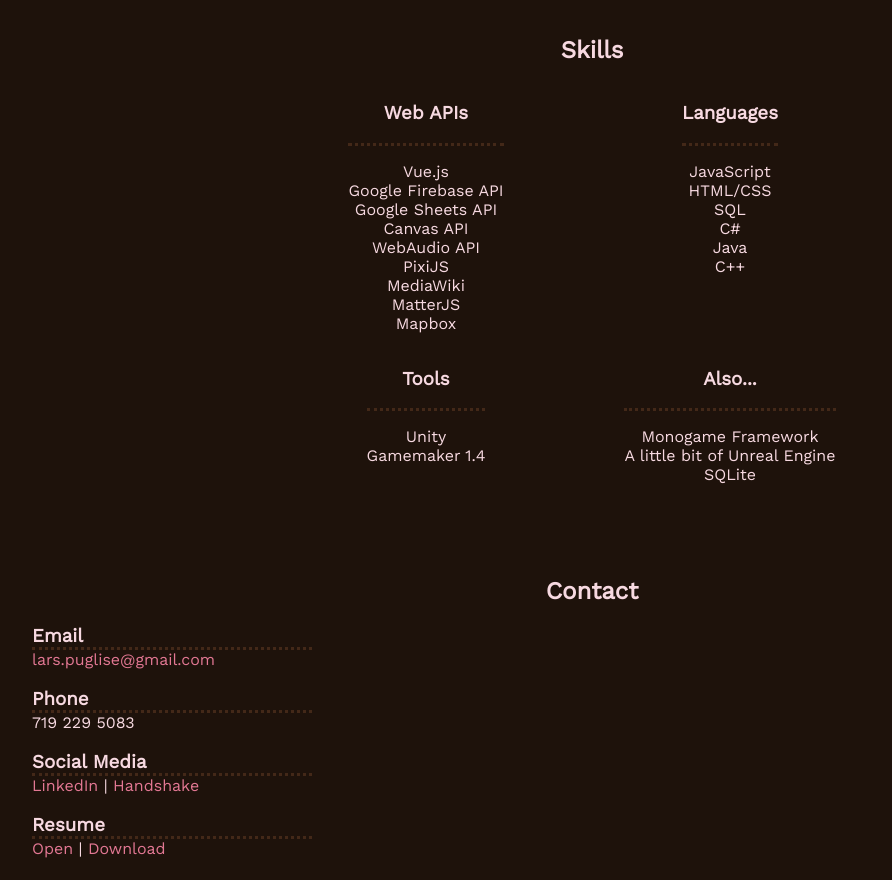
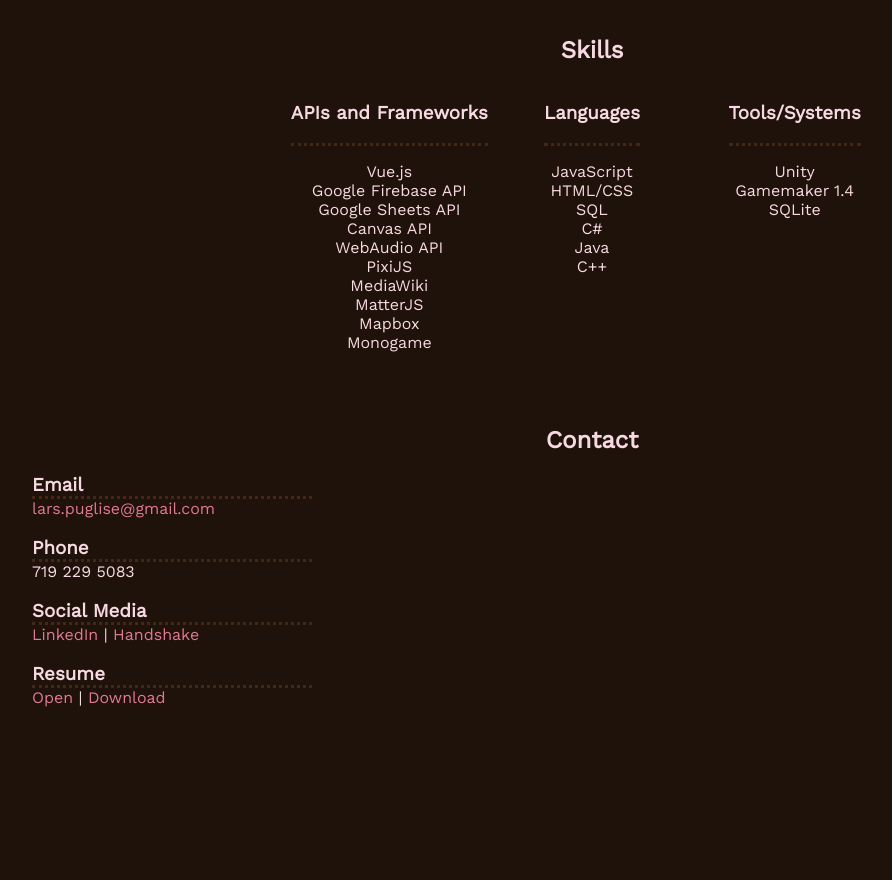
Before and after one commit to FeniulaPyra/feniulapyra.github.io, a plain HTML site: page index.html in a window 1280 px wide. Shown: the part 1184-2064 px from the top of the page, without its empty margins (48-940 px from the left). After the commit the page ends 1971 px from the top, so only its background shows below. Drawn offline with nearby package versions, Linux system fonts and the light colour scheme; a web font is replaced by a local one.

Commit message:
updated some info and started changing indentation to 2 spaces

```diff
--- a/css/portfolio-css.css
+++ b/css/portfolio-css.css
@@ -170,8 +170,8 @@ h2 {
 
 #skills {
   display: grid;
-	grid-template-areas: "apis langs"
-						 "tools also";
+  grid-template-columns: 1fr 1fr 1fr;
+  grid-template-areas: "apis langs tools";
   text-align: center;
   margin-left: 20vw;
   margin-right: 20vw;
--- a/index.html
+++ b/index.html
@@ -89,18 +89,19 @@
         <br>
 
         <div id="tools">
-					<h3>Tools</h3>
+          <h3>Tools/Systems</h3>
           <hr>
           <ul>
             <li>Unity</li>
             <li>Gamemaker 1.4</li>
+            <li>SQLite</li>
           </ul>
         </div>
 
         <br>
 
         <div id="apis">
-					<h3>Web APIs</h3>
+          <h3>APIs and Frameworks</h3>
           <hr>
           <ul>
             <li>Vue.js</li>
@@ -112,23 +113,12 @@
             <li>MediaWiki</li>
             <li>MatterJS</li>
             <li>Mapbox</li>
+            <li>Monogame</li>
           </ul>
         </div>
 
         <br>
-
-				<div id="also">
-					<h3>Also...</h3>
-					<hr>
-					<ul>
-						<li>Monogame Framework</li>
-						<li>A little bit of Unreal Engine</li>
-						<li>SQLite</li>
-					</ul>
-				</div>
       </section>
-
-
       <br>
       <h2 id="contactL">Contact</h2>
       <section id="contact">
```
Lines whose indentation alone changed are shown as unchanged.
